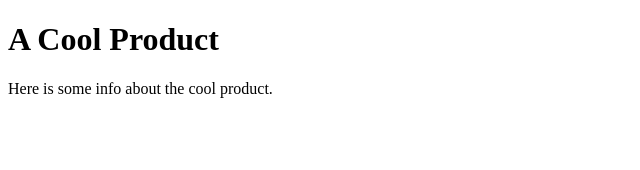
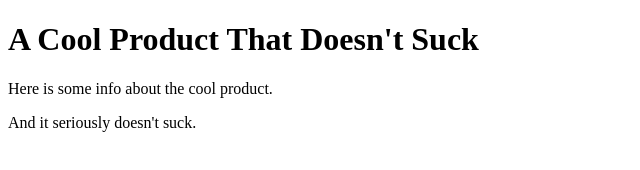
Before and after one commit to irrationalistic/spring2015-test-repo, a plain HTML site: page index.html in a window 1280 px wide. Shown: the whole page, without its empty margins (0-640 px from the left). Drawn offline with Linux system fonts and the light colour scheme.

Commit message:
Update index.html

```diff
--- a/index.html
+++ b/index.html
@@ -5,7 +5,8 @@
     <title>Test page</title>
   </head>
   <body>
-    <h1>A Cool Product</h1>
+    <h1>A Cool Product That Doesn't Suck</h1>
     <p>Here is some info about the cool product.</p>
+    <p>And it seriously doesn't suck.</p>
   </body>
 </html>
```
